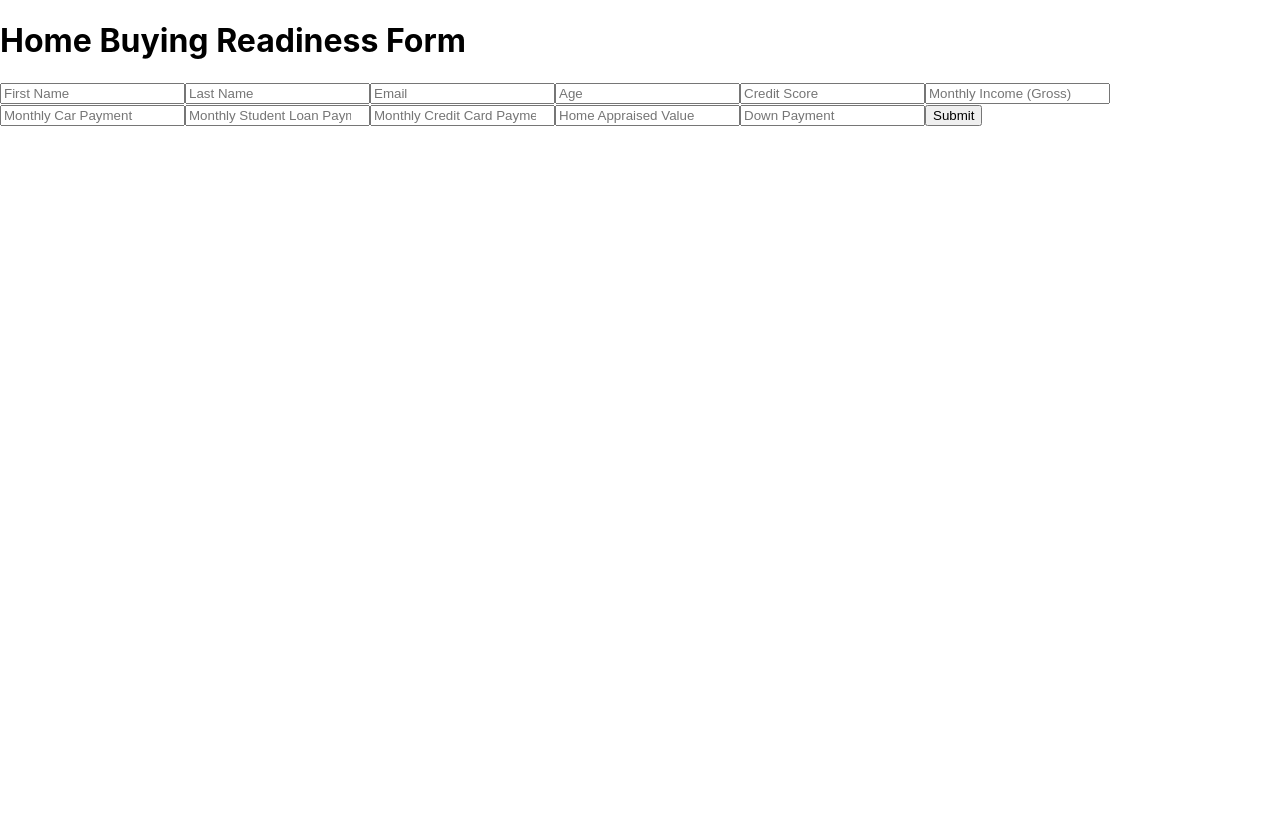
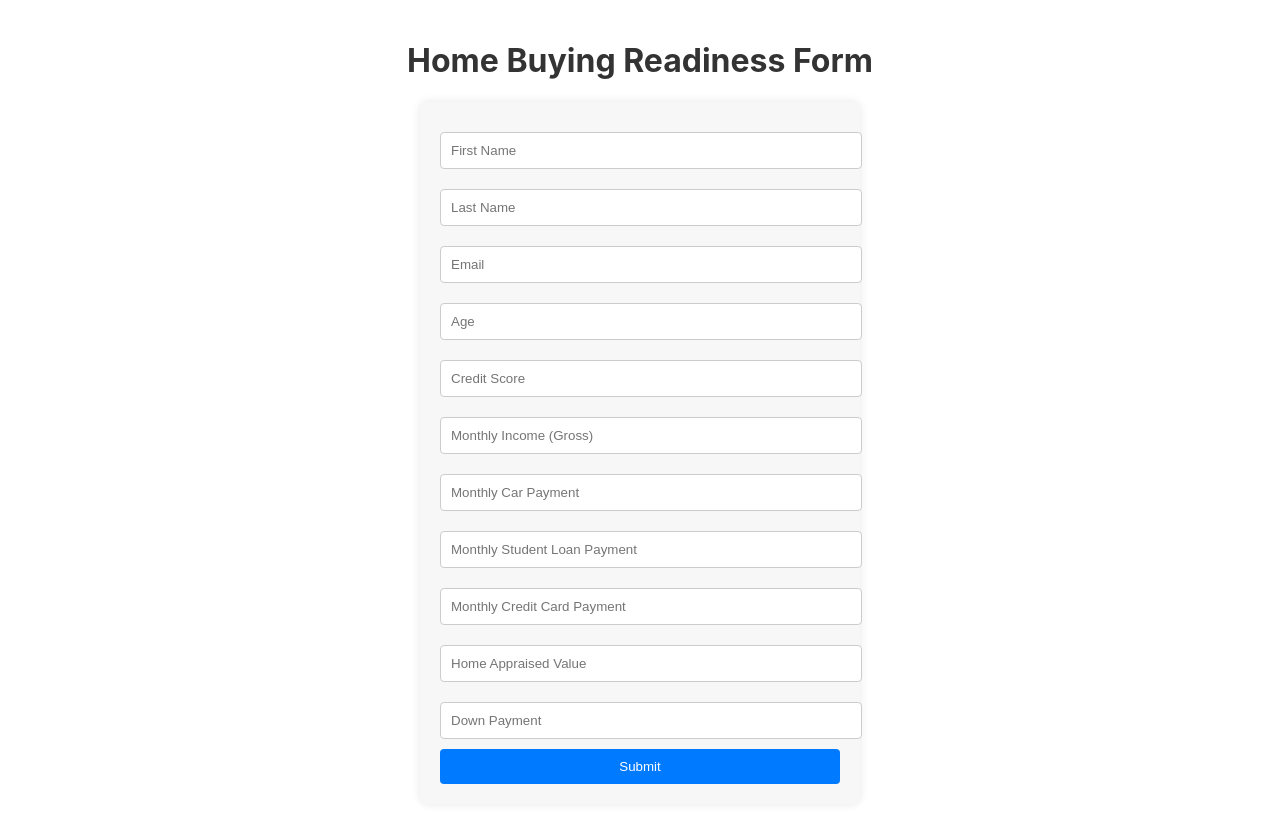
Before and after one commit to amberhasan/hack_utd_test, a React (Create React App) app in the folder frontend/: page / in a window 1280 px wide. Shown: the top 822 px of the page. Before the commit the page ends 800 px from the top, so only its background shows below. Built offline with nearby package versions, Linux system fonts and the light colour scheme.

Commit message:
The UI looks better

```diff
--- a/frontend/src/App.css
+++ b/frontend/src/App.css
@@ -33,3 +33,44 @@ h2 {
 .btn:hover {
   background-color: #2980b9;
 }
+.App {
+  text-align: center;
+  padding: 20px;
+}
+
+h1 {
+  color: #333;
+}
+
+.form {
+  max-width: 400px;
+  margin: 20px auto;
+  padding: 20px;
+  background-color: #f7f7f7;
+  border-radius: 8px;
+  box-shadow: 0 0 10px rgba(0, 0, 0, 0.1);
+}
+
+.form input[type="text"],
+.form input[type="email"],
+.form input[type="number"] {
+  width: 100%;
+  padding: 10px;
+  margin: 10px 0;
+  border: 1px solid #ccc;
+  border-radius: 4px;
+}
+
+.form button {
+  width: 100%;
+  padding: 10px;
+  background-color: #007bff;
+  color: white;
+  border: none;
+  border-radius: 4px;
+  cursor: pointer;
+}
+
+.form button:hover {
+  background-color: #0056b3;
+}
--- a/frontend/src/App.js
+++ b/frontend/src/App.js
@@ -69,7 +69,7 @@ function App() {
   return (
     <div className="App">
       <h1>Home Buying Readiness Form</h1>
-      <form onSubmit={handleSubmit}>
+      <form onSubmit={handleSubmit} className="form">
         <input
           type="text"
           name="firstName"
```
